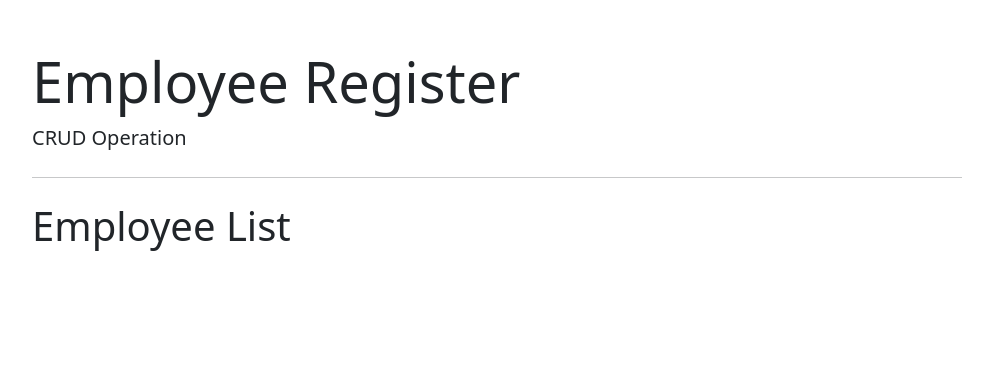
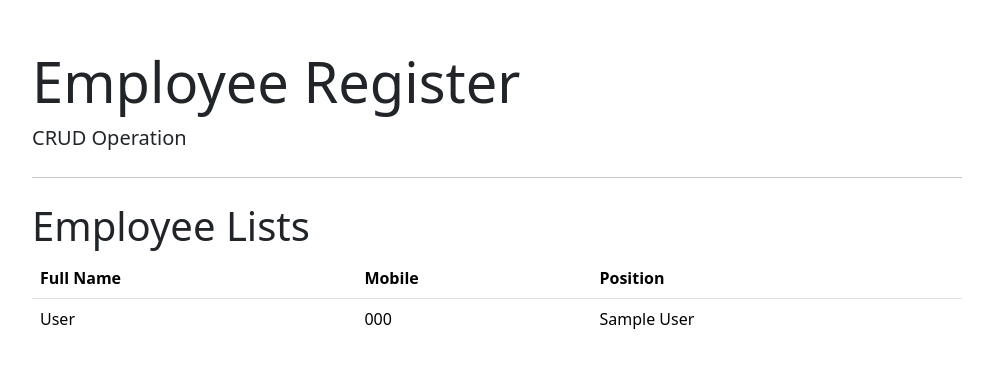
Before and after one commit to KennethJT1/Django_e_com, a Django app: page /employee/list/ in a window 1280 px wide. Shown: the top 368 px of the page, without its empty margins (143-1136 px from the left). Run offline with Django 5.2, Linux system fonts and the light colour scheme; tables that the repository leaves empty hold one stand-in row (values such as "Sample post"); some libraries are stand-ins or nearby versions.

Commit message:
employee reg

```diff
--- a/employee_register/models.py
+++ b/employee_register/models.py
@@ -3,6 +3,9 @@ from django.db import models
 
 class Position(models.Model):
     title = models.CharField(max_length=50)
+
+    def __str__(self):
+        return self.title
 
 
 class Employee(models.Model):
--- a/employee_register/templates/employee_list.html
+++ b/employee_register/templates/employee_list.html
@@ -1,6 +1,23 @@
 {% extends "base.html" %}
 
 {% block content %}
-<h1>Employee List</h1>
-
+<h1>Employee Lists</h1>
+<table class="table table-borderless">
+    <thead class="border-bottom font-weight-bold">
+        <tr>
+            <th>Full Name</th>
+            <th>Mobile</th>
+            <th>Position</th>
+        </tr>
+    </thead>
+    <tbody>
+        {% for employee in employee_list %}
+        <tr>
+            <td>{{ employee.fullname }}</td>
+            <td>{{ employee.mobile }}</td>
+            <td>{{ employee.position }}</td>
+        </tr>
+        {% endfor %}
+    </tbody>
+</table>
 {% endblock content %}
--- a/employee_register/views.py
+++ b/employee_register/views.py
@@ -1,14 +1,22 @@
-from django.shortcuts import render
+from django.shortcuts import render, redirect
 from .forms import EmployeeForm
+from .models import Employee
 
 
 def employee_list(request):
-    return render(request, "employee_list.html", {})
+    context = {'employee_list':  Employee.objects.all()}
+    return render(request, "employee_list.html", context)
 
 
 def employee_form(request):
-    form = EmployeeForm()
-    return render(request, "employee_form.html", {"form": form})
+    if request.method == "GET":
+        form = EmployeeForm()
+        return render(request, "employee_form.html", {"form": form})
+    else:
+        form = EmployeeForm(request.POST)
+        if form.is_valid():
+            form.save()
+        return redirect("/employee/list")
 
 
 def employee_delete(request):
```
Also changed, not shown: employee/settings.py (+6 -2 lines), employee_register/forms.py (+11 -1 lines), employee_register/templates/employee_form.html (+14 -1 lines), README.md.
